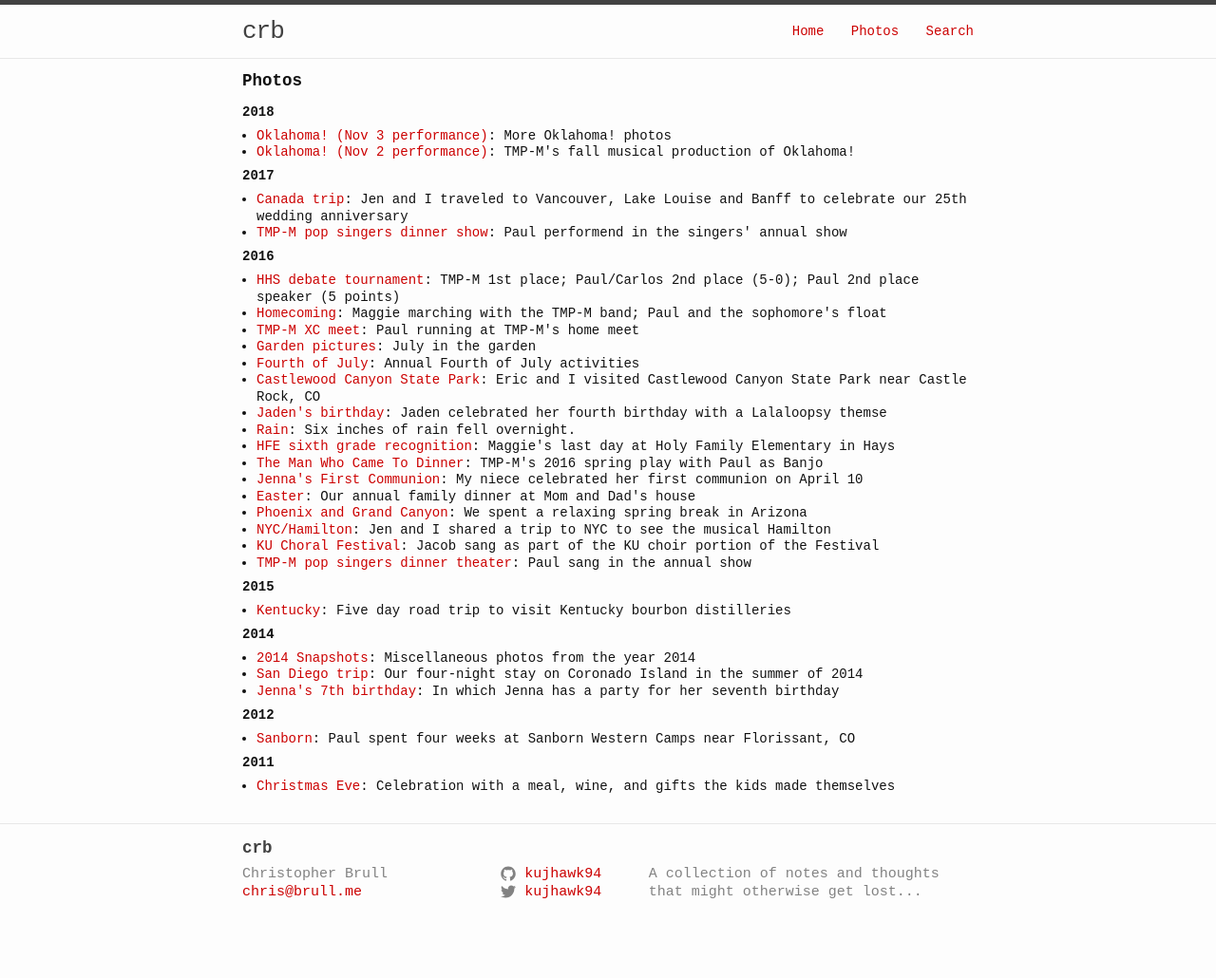
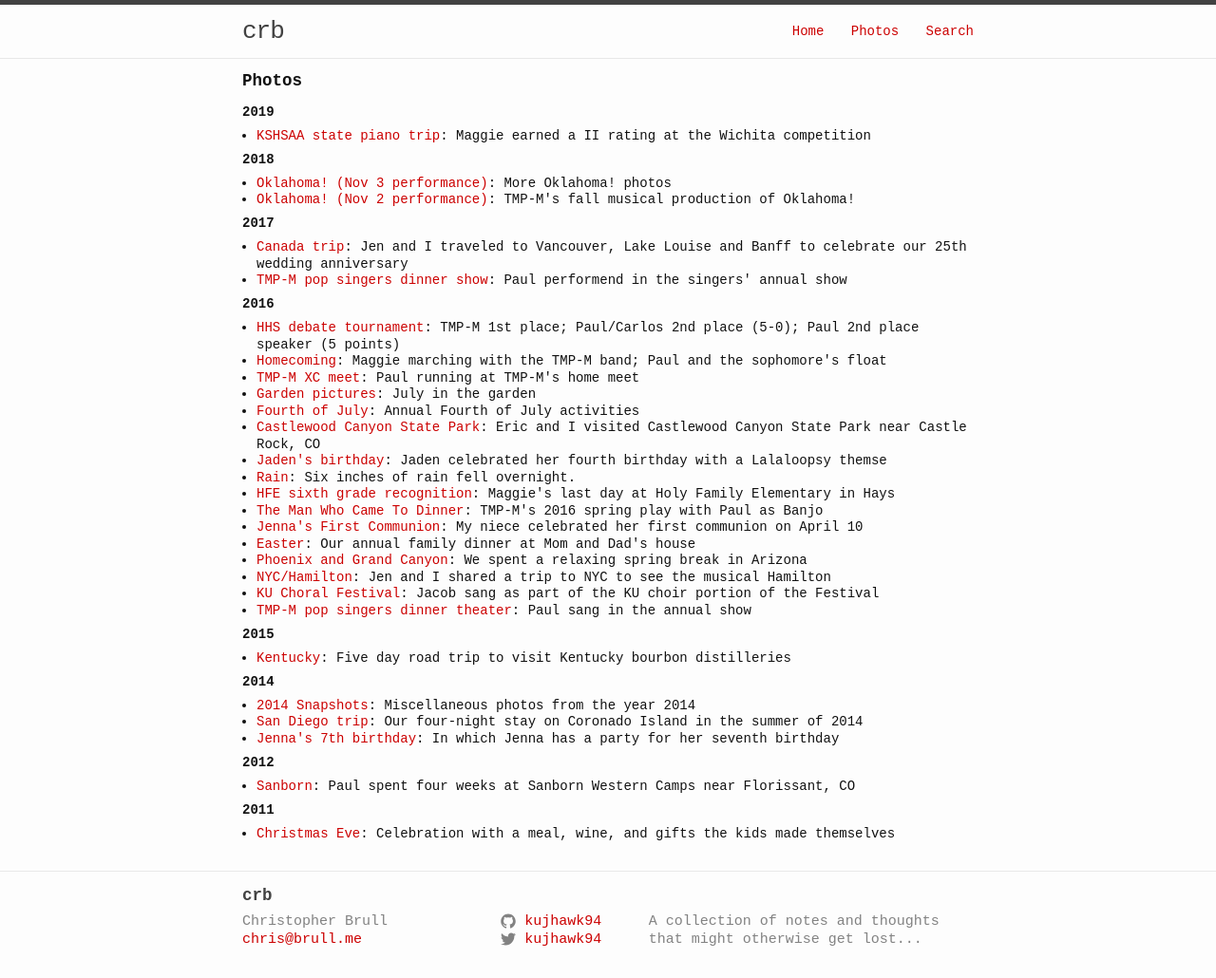
Before and after one commit to kujhawk94/kujhawk94.github.io, a Jekyll site: the page built from photos.html, in a window 1280 px wide. Shown: the whole page at 95% size. Built offline with Jekyll 4.4.1, drawn with Linux system fonts in a browser that asks for light colours; before the commit the page ends 980 px from its top, so only the background shows below that.

Commit message:
Added photo album

```diff
--- a/_data/photoalbums.yml
+++ b/_data/photoalbums.yml
@@ -103,3 +103,7 @@ albumlist:
         description: More Oklahoma! photos
         date: 2018-11-03
         url: https://photos.brull.me/Theater/2018-11-03-Oklahoma/
+    -   title: KSHSAA state piano trip
+        description: Maggie earned a II rating at the Wichita competition
+        date: 2019-02-16
+        url: https://photos.brull.me/Music/2018-KSHSAA-state-piano/n-d6PVVf/
```
